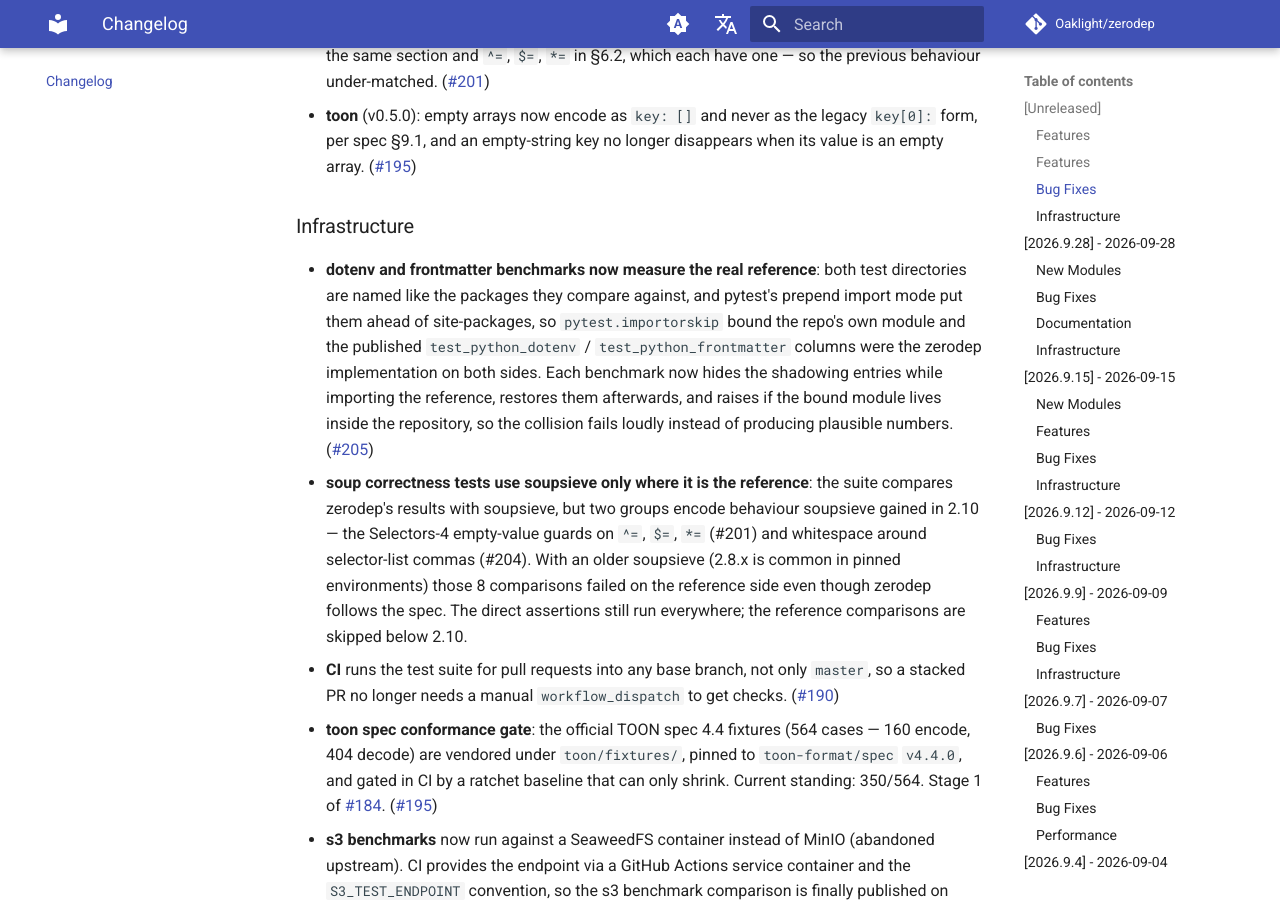
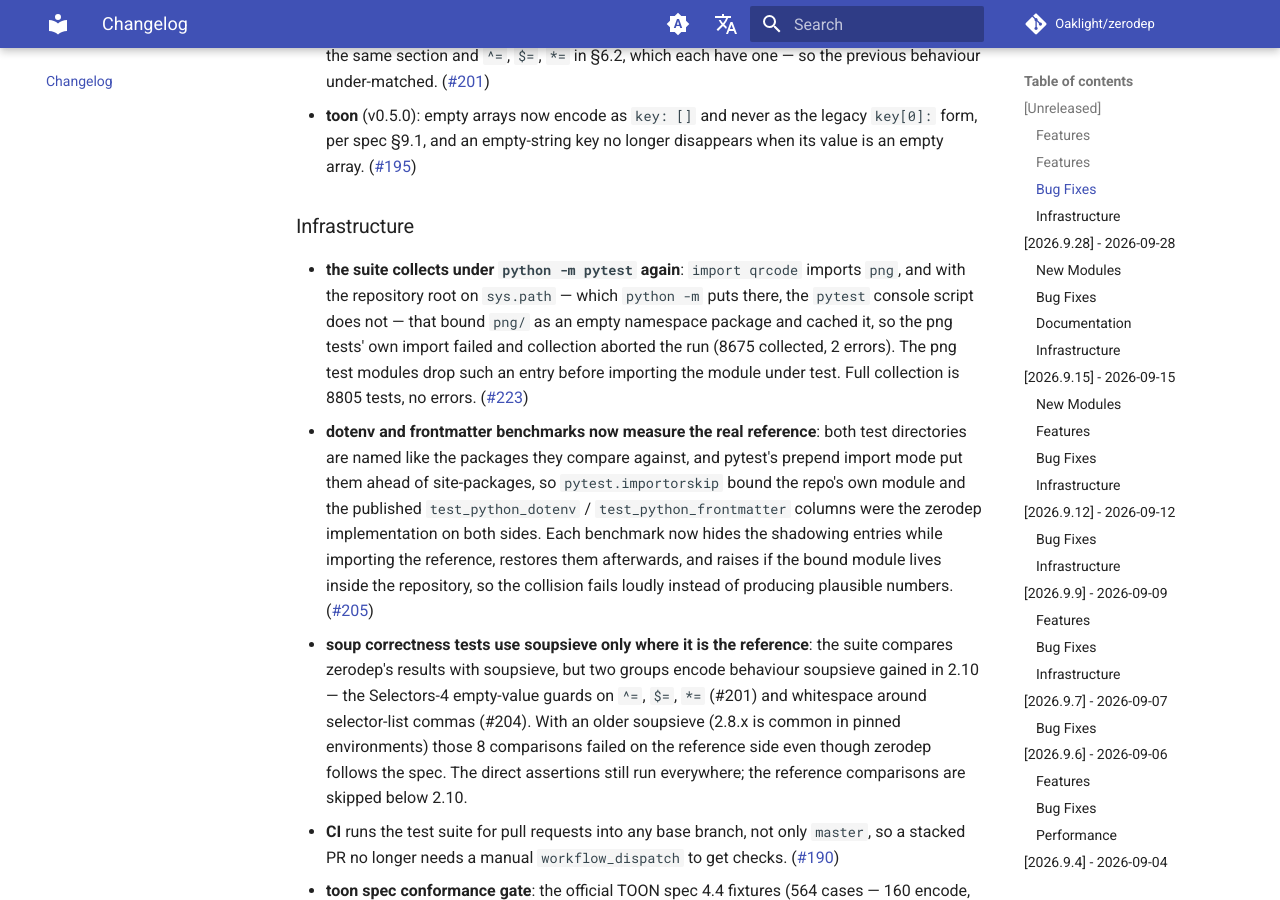
Before and after one commit to Oaklight/zerodep, an MkDocs documentation site: the page built from docs/changelog.md, in a window 1280 px wide and 900 px high, scrolled down 2707 px. Built offline with MkDocs 1.6.1 and Material for MkDocs 9.7.7, drawn with Linux system fonts in a browser that asks for light colours; comment, search, counter and statistics services are not loaded.

Commit message:
docs(changelog): suite collects under python -m pytest
Record #223.

```diff
--- a/docs/changelog.md
+++ b/docs/changelog.md
@@ -29,6 +29,7 @@
 
 ### Infrastructure
 
+- **the suite collects under `python -m pytest` again**: `import qrcode` imports `png`, and with the repository root on `sys.path` — which `python -m` puts there, the `pytest` console script does not — that bound `png/` as an empty namespace package and cached it, so the png tests' own import failed and collection aborted the run (8675 collected, 2 errors). The png test modules drop such an entry before importing the module under test. Full collection is 8805 tests, no errors. ([#223](https://github.com/Oaklight/zerodep/issues/223))
 - **dotenv and frontmatter benchmarks now measure the real reference**: both test directories are named like the packages they compare against, and pytest's prepend import mode put them ahead of site-packages, so `pytest.importorskip` bound the repo's own module and the published `test_python_dotenv` / `test_python_frontmatter` columns were the zerodep implementation on both sides. Each benchmark now hides the shadowing entries while importing the reference, restores them afterwards, and raises if the bound module lives inside the repository, so the collision fails loudly instead of producing plausible numbers. ([#205](https://github.com/Oaklight/zerodep/issues/205))
 - **soup correctness tests use soupsieve only where it is the reference**: the suite compares zerodep's results with soupsieve, but two groups encode behaviour soupsieve gained in 2.10 — the Selectors-4 empty-value guards on `^=`, `$=`, `*=` (#201) and whitespace around selector-list commas (#204). With an older soupsieve (2.8.x is common in pinned environments) those 8 comparisons failed on the reference side even though zerodep follows the spec. The direct assertions still run everywhere; the reference comparisons are skipped below 2.10.
 - **CI** runs the test suite for pull requests into any base branch, not only `master`, so a stacked PR no longer needs a manual `workflow_dispatch` to get checks. ([#190](https://github.com/Oaklight/zerodep/pull/190))
```
